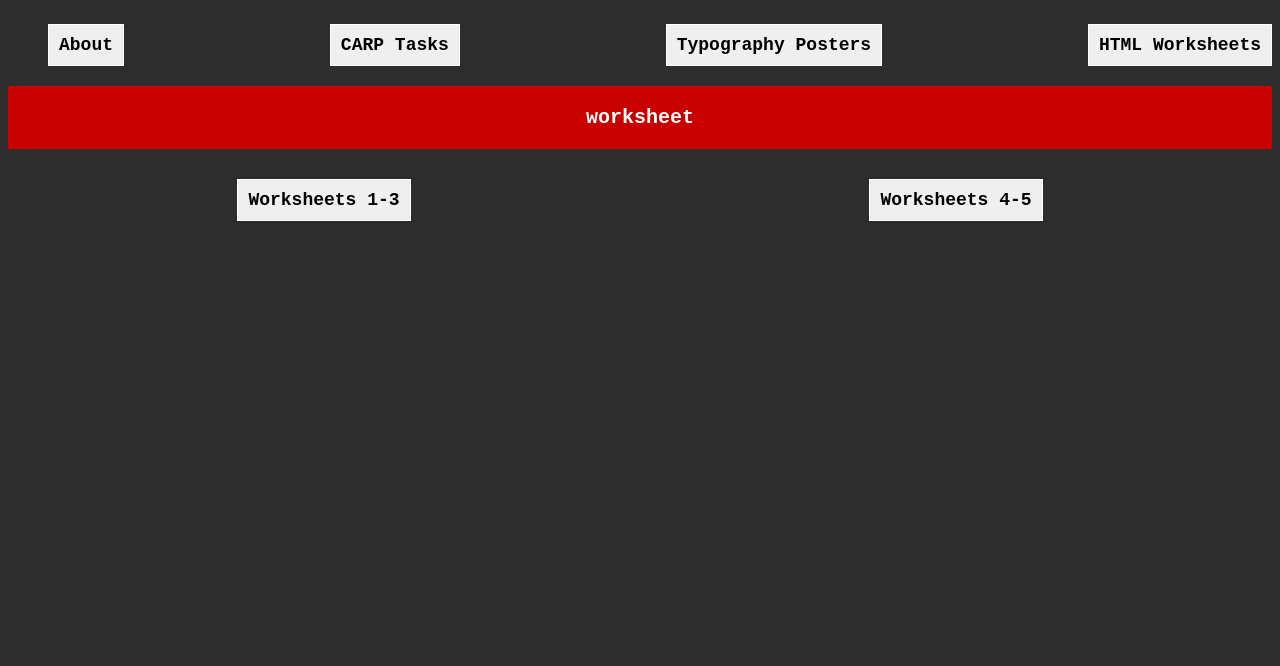
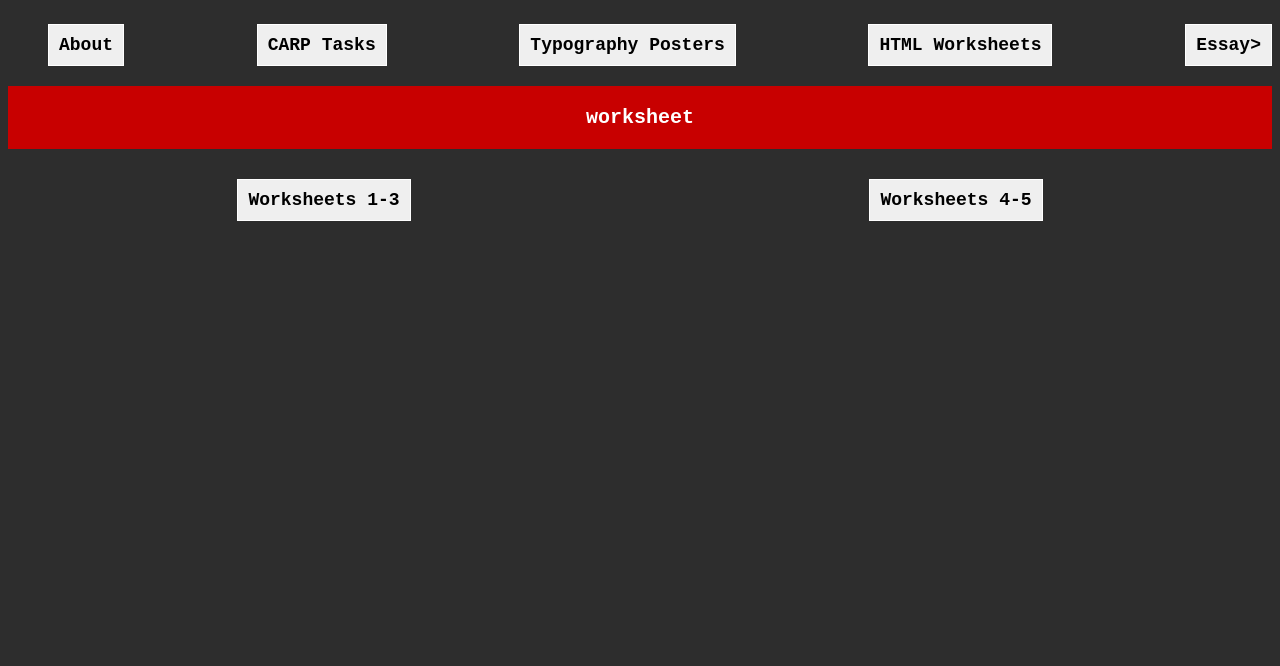
Before and after one commit to 32Joshudan/WebsiteHandIn, a plain HTML site: page worksheet_menu.html in a window 1280 px wide. Shown: the part 134-800 px from the top of the page. Drawn offline with Linux system fonts and the light colour scheme.

Commit message:
Update worksheet_menu.html

```diff
--- a/worksheet_menu.html
+++ b/worksheet_menu.html
@@ -24,6 +24,7 @@
                 <a href="carp.html"><button class="push">CARP Tasks</button></a>
                 <a href="typography.html"><button class="push">Typography Posters</button></a>
                 <button class="push">HTML Worksheets</button>
+                <a href="essay.html"><button class="push">Essay></button></a>
             </div>
         </ul>
 
```
